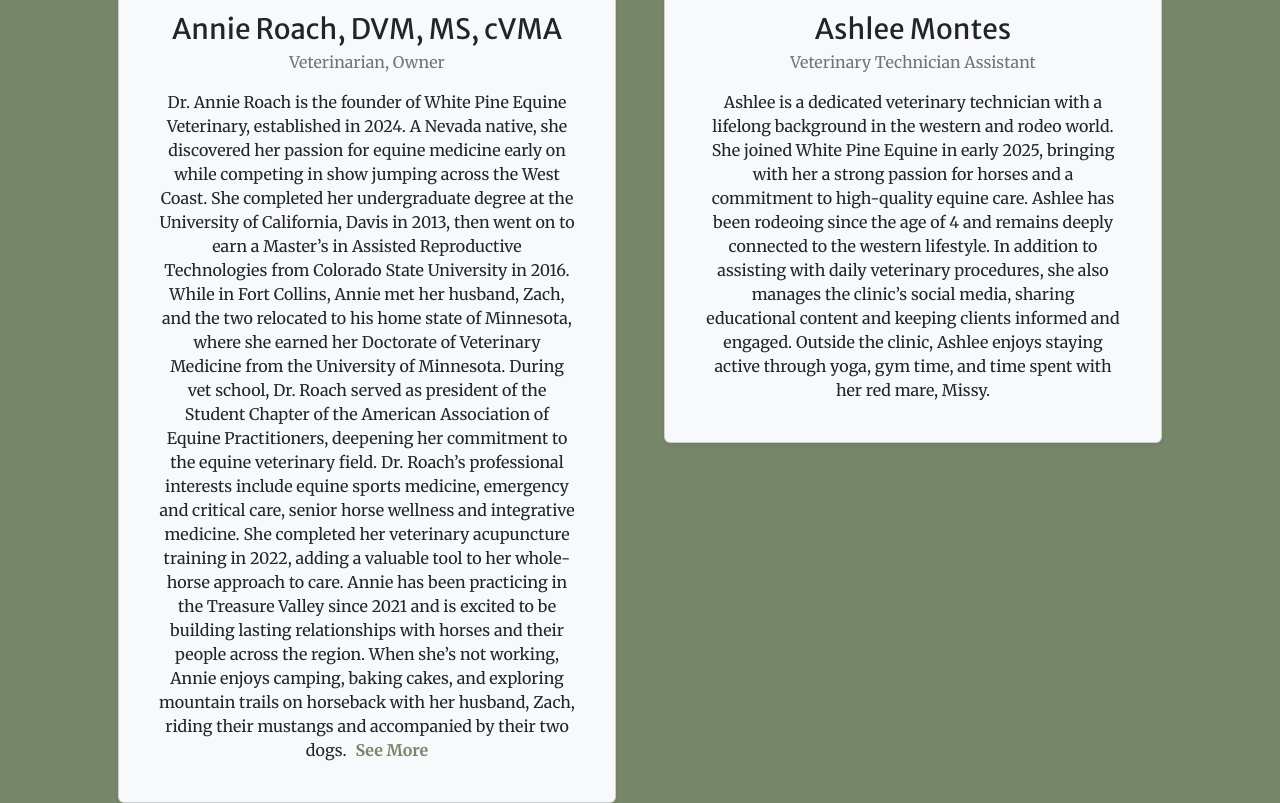
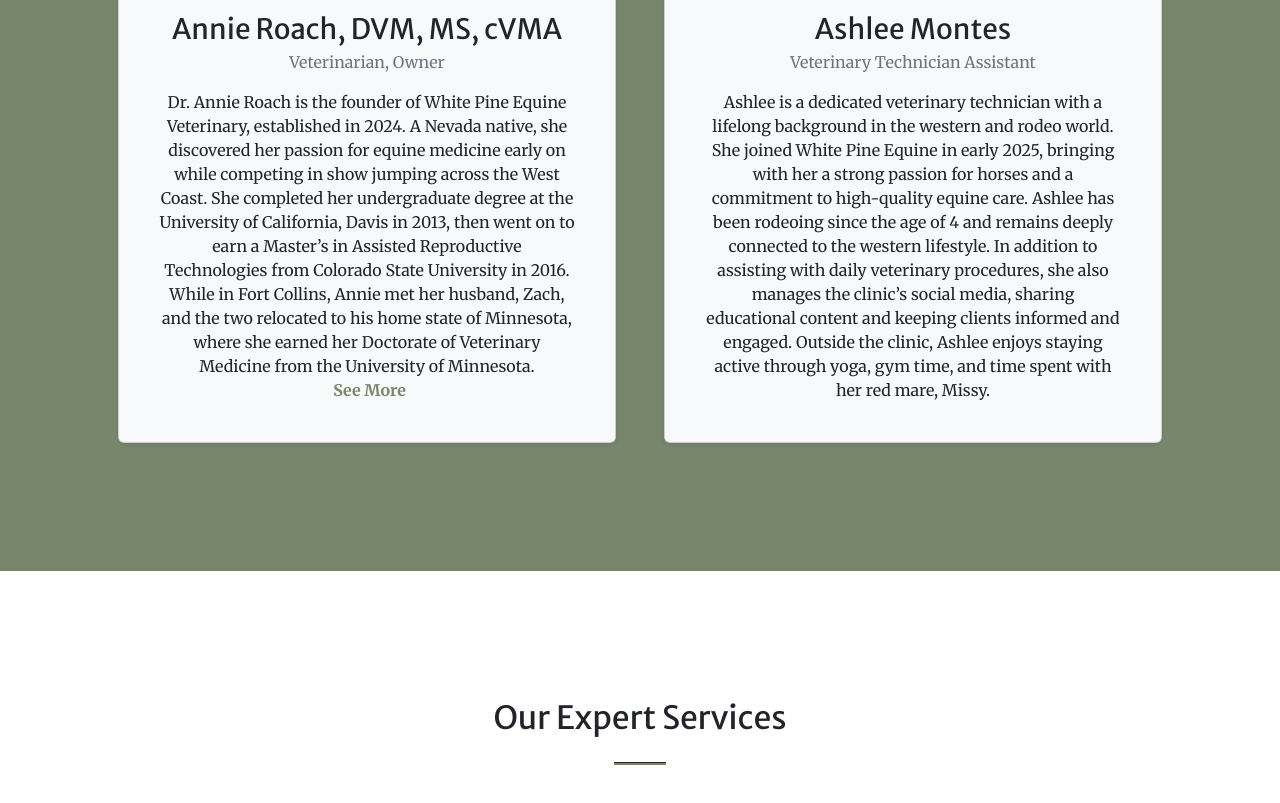
Before and after one commit to jakemerten/WhitePineHost, a website: page index.html in a window 1280 px wide. Shown: the part 1506-2309 px from the top of the page. Drawn offline with nearby package versions, Linux system fonts and the light colour scheme; some packages are replaced by stand-ins of ours; a script that the page names is missing.

Commit message:
see more about final changes

```diff
--- a/index.html
+++ b/index.html
@@ -73,7 +73,7 @@
                         <h3 class="card-title mb-1">Annie Roach, DVM, MS, cVMA</h3>
                         <p class="card-text text-muted mb-3">Veterinarian, Owner</p>
                         <p class="card-text px-4">
-                            <span class="short-text">Dr. Annie Roach is the founder of White Pine Equine Veterinary, established in 2024. A Nevada native, she discovered her passion for equine medicine early on while competing in show jumping across the West Coast. She completed her undergraduate degree at the University of California, Davis in 2013, then went on to earn a Master’s in Assisted Reproductive Technologies from Colorado State University in 2016. While in Fort Collins, Annie met her husband, Zach, and the two relocated to his home state of Minnesota, where she earned her Doctorate of Veterinary Medicine from the University of Minnesota. </span><span class="more-text"> </span>During vet school, Dr. Roach served as president of the Student Chapter of the American Association of Equine Practitioners, deepening her commitment to the equine veterinary field. Dr. Roach’s professional interests include equine sports medicine, emergency and critical care, senior horse wellness and integrative medicine. She completed her veterinary acupuncture training in 2022, adding a valuable tool to her whole-horse approach to care. Annie has been practicing in the Treasure Valley since 2021 and is excited to be building lasting relationships with horses and their people across the region. When she’s not working, Annie enjoys camping, baking cakes, and exploring mountain trails on horseback with her husband, Zach, riding their mustangs and accompanied by their two dogs.</span>
+                            <span class="short-text">Dr. Annie Roach is the founder of White Pine Equine Veterinary, established in 2024. A Nevada native, she discovered her passion for equine medicine early on while competing in show jumping across the West Coast. She completed her undergraduate degree at the University of California, Davis in 2013, then went on to earn a Master’s in Assisted Reproductive Technologies from Colorado State University in 2016. While in Fort Collins, Annie met her husband, Zach, and the two relocated to his home state of Minnesota, where she earned her Doctorate of Veterinary Medicine from the University of Minnesota. </span><span class="more-text"> During vet school, Dr. Roach served as president of the Student Chapter of the American Association of Equine Practitioners, deepening her commitment to the equine veterinary field. Dr. Roach’s professional interests include equine sports medicine, emergency and critical care, senior horse wellness and integrative medicine. She completed her veterinary acupuncture training in 2022, adding a valuable tool to her whole-horse approach to care. Annie has been practicing in the Treasure Valley since 2021 and is excited to be building lasting relationships with horses and their people across the region. When she’s not working, Annie enjoys camping, baking cakes, and exploring mountain trails on horseback with her husband, Zach, riding their mustangs and accompanied by their two dogs.</span>
                             <a href="javascript:void(0);" class="read-more-btn">See More</a>
                         </p>
                     </div>
```
